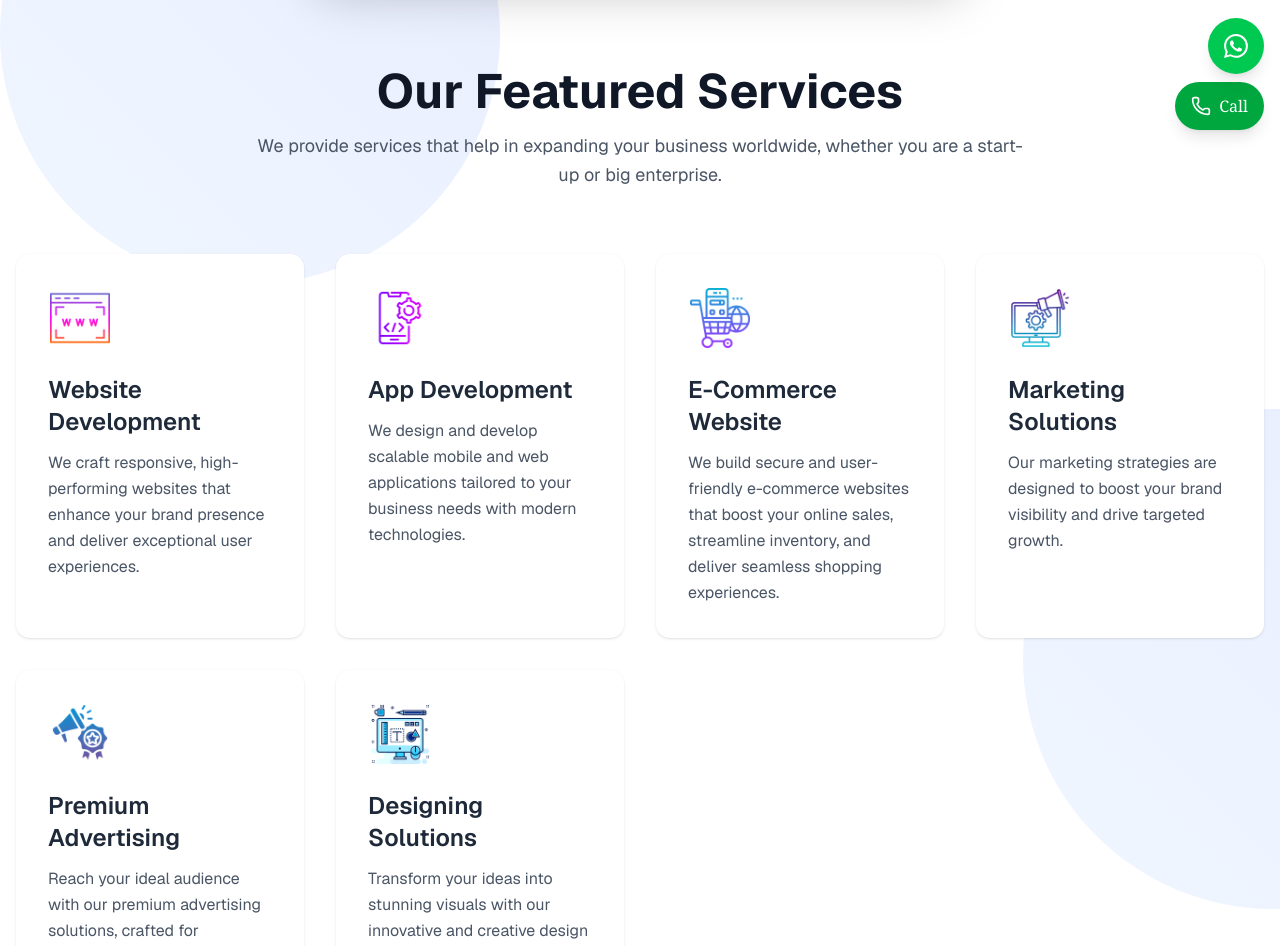
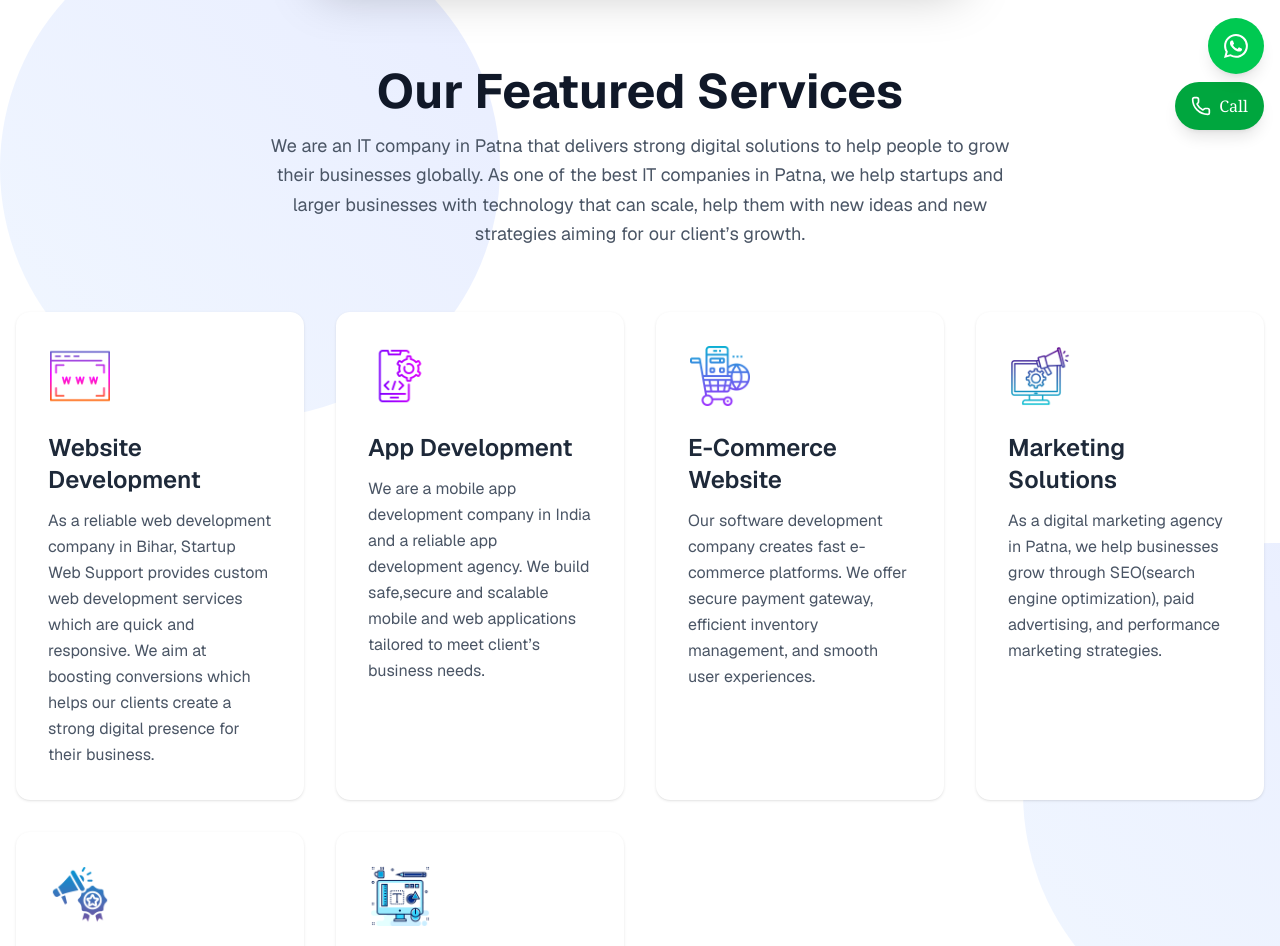
Before and after one commit to sws-harendra/sws-company-website, a Next.js app in the folder startup-web-support-main/: page / in a window 1280 px wide. Shown: the part 646-1592 px from the top of the page. Built offline with nearby package versions, Linux system fonts and the light colour scheme; no server answers.

Commit message:
content change

```diff
--- a/startup-web-support-main/app/(user)/portfolio/components/PortfolioGrid.jsx
+++ b/startup-web-support-main/app/(user)/portfolio/components/PortfolioGrid.jsx
@@ -170,8 +170,8 @@ const PortfolioGrid = () => {
             Our Recent Work
           </h2>
           <p className="text-xl text-gray-600 max-w-3xl mx-auto leading-relaxed">
-            Explore the innovative solutions and stunning designs we've crafted
-            for our clients across various industries.
+            Explore the latest solutions delivered by our web application development company,
+            developed by our skilled and experienced development team.
           </p>
         </motion.div>
 
--- a/startup-web-support-main/components/AboutUs.jsx
+++ b/startup-web-support-main/components/AboutUs.jsx
@@ -82,7 +82,11 @@ const AboutUs = () => {
               delivering innovative and customized technology solutions
               that drive your business forward. With us, you can experience
               seamless integration and exceptional support for all your IT
-              needs.
+              needs.We are the best software company in Patna that offers complete IT
+              solutions, including Website development , cloud services, and security.
+              Startup Web Support is Known as one of the best IT companies in Patna, our
+              skilled team provides new, tailored, and flexible technology solutions that
+              promote everlasting success for our clients business.
             </motion.p>
 
             <motion.div variants={textItemVariants} className="mt-8">
--- a/startup-web-support-main/components/ClientsScroller.jsx
+++ b/startup-web-support-main/components/ClientsScroller.jsx
@@ -55,11 +55,11 @@ const ClientsScroller = () => {
           variants={headerTextVariants}
         >
           <h2 className="text-4xl md:text-5xl font-bold text-gray-800 mb-4">
-            Few of our clients who trust us
+            Clients who trust us with their digital growth
           </h2>
           <p className="text-lg text-gray-600 max-w-3xl mx-auto leading-relaxed">
-            This team not only took the time to explain key concepts to us but
-            acted as true partners through the entire process.
+            Our team does not only explain concepts clearly , but also provides the latest cutting
+            edge technology throughout the project and proper support after that.
           </p>
         </motion.div>
 
--- a/startup-web-support-main/components/FeaturedServices.jsx
+++ b/startup-web-support-main/components/FeaturedServices.jsx
@@ -15,37 +15,37 @@ const servicesData = [
     image: "website-development.png",
     title: "Website Development",
     description:
-      "We craft responsive, high-performing websites that enhance your brand presence and deliver exceptional user experiences.",
+      "As a reliable web development company in Bihar, Startup Web Support provides custom web development services which are quick and responsive. We aim at boosting conversions which helps our clients create a strong digital presence for their business.",
   },
   {
     image: "app-development.png",
     title: "App Development",
     description:
-      "We design and develop scalable mobile and web applications tailored to your business needs with modern technologies.",
+      "We are a mobile app development company in India and a reliable app development agency. We build safe,secure and scalable mobile and web applications tailored to meet client’s business needs.",
   },
   {
     image: "ecommerce-website.png",
     title: "E-Commerce Website",
     description:
-      "We build secure and user-friendly e-commerce websites that boost your online sales, streamline inventory, and deliver seamless shopping experiences.",
+      "Our software development company creates fast e-commerce platforms. We offer secure payment gateway, efficient inventory management, and smooth user experiences.",
   },
   {
     image: "marketing.png",
     title: "Marketing Solutions",
     description:
-      "Our marketing strategies are designed to boost your brand visibility and drive targeted growth.",
+      "As a digital marketing agency in Patna, we help businesses grow through SEO(search engine optimization), paid advertising, and performance marketing strategies.",
   },
   {
     image: "ads.png",
     title: "Premium Advertising",
     description:
-      "Reach your ideal audience with our premium advertising solutions, crafted for maximum impact.",
+      "We have a specialized team which analyse the demand and gives best advertising solutions that helps our clients connect with the right audience and Boost their sales through data- driven campaign ",
   },
   {
     image: "design.png",
     title: "Designing Solutions",
     description:
-      "Transform your ideas into stunning visuals with our innovative and creative design solutions.",
+      "We make effective UI/UX and attractive designs that increases  branding and user engagement across platforms.",
   },
 ];
 
@@ -75,8 +75,9 @@ const FeaturedServices = () => {
             viewport={{ once: false, amount: 0.2 }}
             transition={{ delay: 0.2 }}
           >
-            We provide services that help in expanding your business worldwide,
-            whether you are a start-up or big enterprise.
+            We are an IT company in Patna that delivers strong digital solutions to help people to grow their
+            businesses globally. As one of the best IT companies in Patna, we help startups and larger businesses
+            with technology that can scale, help them with new ideas and new strategies aiming for our client’s growth.
           </motion.p>
         </div>
 
--- a/startup-web-support-main/components/ServiceFeatures.jsx
+++ b/startup-web-support-main/components/ServiceFeatures.jsx
@@ -8,17 +8,17 @@ const serviceItems = [
     {
         image: 'marketing.png', // Placeholder image
         title: 'Accounting and Financial Solutions',
-        description: 'We offer robust accounting and financial services to streamline your business operations, ensuring accuracy and compliance with the latest regulations.',
+        description: 'Our safe,dependable and fast accounting software makes financial tasks easier. It also ensures that the calculations are correct and they follow the regulations by governing authorities..',
     },
     {
         image: 'it-solution.png', // Placeholder image
         title: 'Web Solutions',
-        description: 'Our web solutions encompass responsive design, development, and SEO optimization, creating a powerful online presence tailored to your brand\'s needs.',
+        description: 'We focus on custom web development services for each client according to their needs. We create responsive websites, web portals, and high-quality softwares that improve your online presence.',
     },
     {
         image: 'app-dev.png', // Placeholder image
         title: 'App Development',
-        description: 'From concept to launch, we build custom mobile applications that are intuitive, scalable, and designed to enhance user engagement and business growth.',
+        description: 'As a reliable mobile app development company, we create user-friendly and scalable mobile applications that improve user engagement and business performance.',
     },
 ];
 
@@ -56,6 +56,9 @@ const ServiceFeatures = () => {
                         environment. We have the knowledge and experience to optimize your business
                         processes and help you reach your objectives, from automation and data analysis to{' '}
                         <strong className="text-blue-600 font-semibold">web design and marketing</strong>.
+                        As a software development company, we focus on growth and help businesses reach their full
+                        digital potential. We offer web application development solutions, along with automation,
+                        analytics, and digital marketing. Our technology improves efficiency and speeds up growth and boosts the ROI.
                     </motion.p>
                 </motion.div>
 
```
